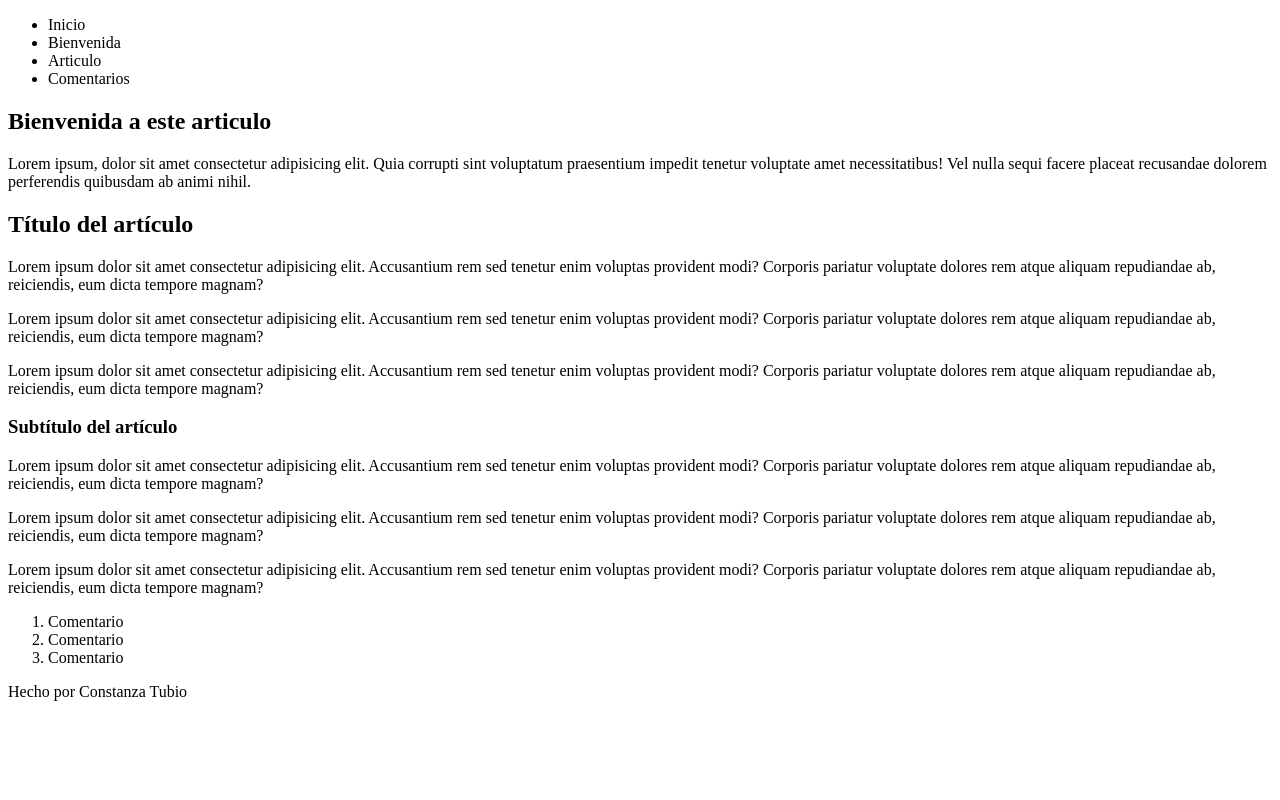
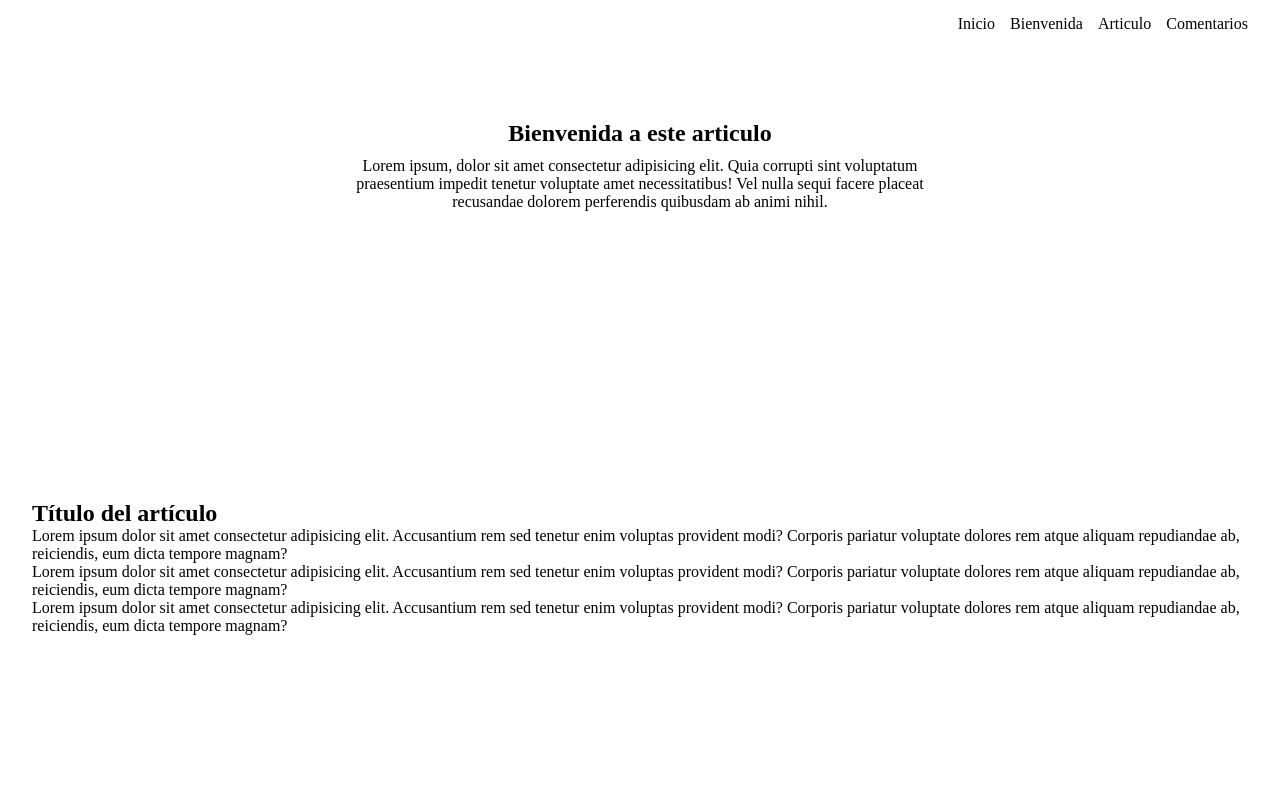
Before and after one commit to ConstanzaT/EjerciciosHTML5-Practica, a plain HTML site: page Introducción a HTML/Artículo/index.html in a window 1280 px wide. Shown: the top 800 px of the page. Drawn offline with Linux system fonts and the light colour scheme.

Commit message:
Estructura de DiarioPersonal html

```diff
--- /dev/null
+++ b/Introducción a HTML/Artículo/css/styles.css
@@ -0,0 +1,42 @@
+*{
+    margin:0;
+    padding:0;
+}
+header,section{
+    width:95%;
+    height:50px;
+    margin:0 auto;
+}
+nav ul{
+    float:right;
+}
+nav ul li{
+    float:left;
+    margin-left:15px;
+    list-style: none;
+    margin-top:15px;
+}
+h1{
+    text-align: center;
+    margin-bottom: 10px;
+}
+section{
+
+    min-height:400px;
+    padding:10px;
+    margin:20px;
+    min-height: 300px;
+    margin:0 auto;
+    margin-top:60px;
+
+}
+.bienvenida p{
+    margin:0 auto;
+    width:50%;
+    text-align: center;
+}
+main{
+    max-width: 100%;
+
+
+}
--- a/Introducción a HTML/Artículo/index.html
+++ b/Introducción a HTML/Artículo/index.html
@@ -5,6 +5,7 @@
     <meta http-equiv="X-UA-Compatible" content="IE=edge">
     <meta name="viewport" content="width=device-width, initial-scale=1.0">
     <title>Artículo completo</title>
+    <link rel="stylesheet" href="css/styles.css">
 </head>
 <body>
     <header>
@@ -18,7 +19,8 @@
         </nav>
     </header>
 
-    <section>
+    <main>
+    <section class="bienvenida">
         <h1>Bienvenida a este articulo</h1>
         <p>Lorem ipsum, dolor sit amet consectetur adipisicing elit. Quia corrupti sint voluptatum praesentium impedit tenetur voluptate amet necessitatibus! Vel nulla sequi facere placeat recusandae dolorem perferendis quibusdam ab animi nihil.</p>
     </section>
@@ -46,6 +48,7 @@
             <li>Comentario</li>
         </ol>
     </section>
+    </main>
     <footer>
         Hecho por Constanza Tubio
     </footer>
```
Also changed, not shown: Introducción a HTML/DiarioPersonal/index.html (+28 -0 lines).
